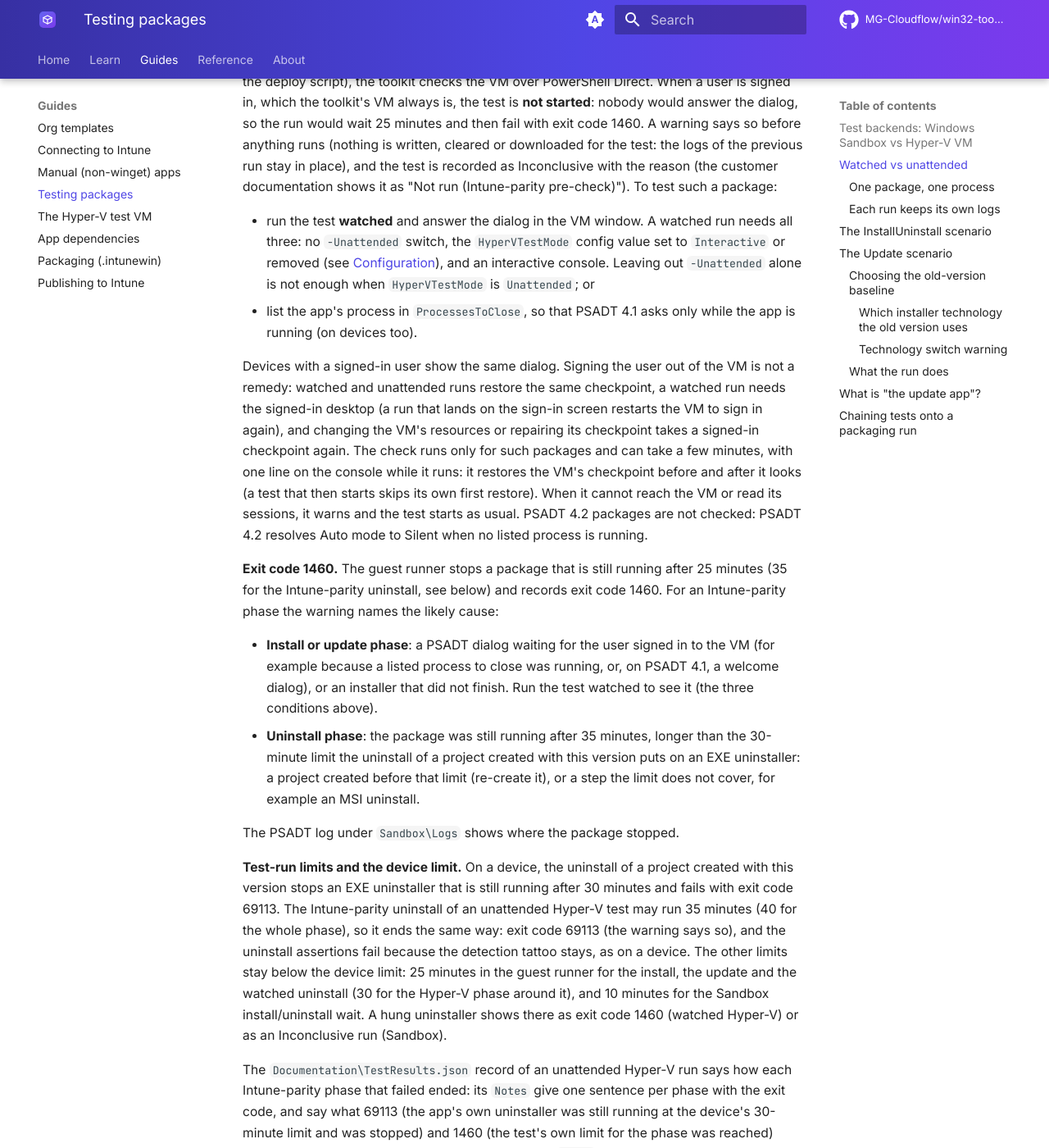
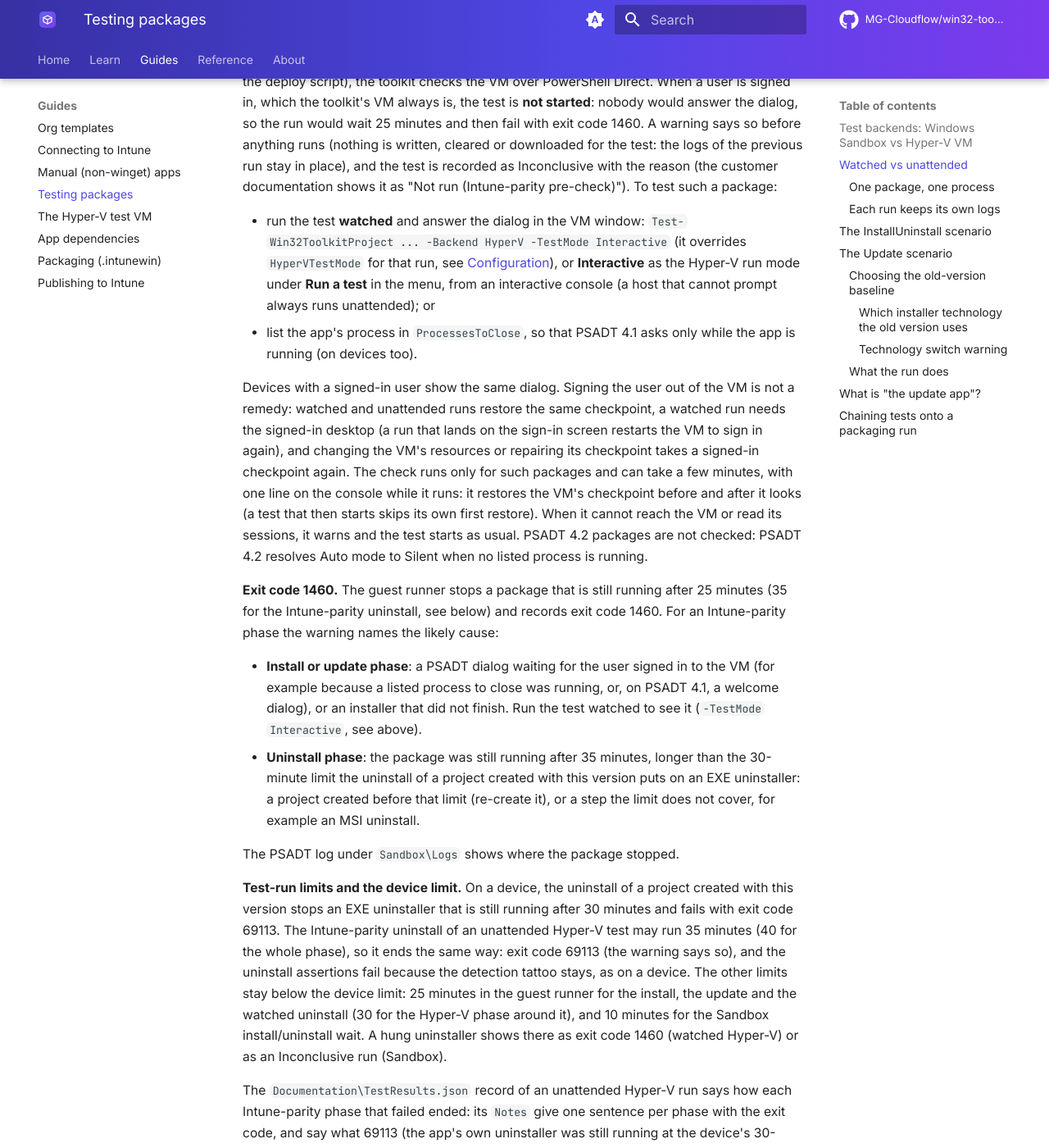
Before and after one commit to MG-Cloudflow/win32-toolkit, an MkDocs documentation site: the page built from docs/testing.md, in a window 1280 px wide and 1400 px high, scrolled down 2287 px. Shown: the whole window at 82% size. Built offline with MkDocs 1.6.1 and Material for MkDocs 9.7.7, drawn with Linux system fonts in a browser that asks for light colours; comment, search, counter and statistics services are not loaded.

Commit message:
fix(test): name -TestMode Interactive in the Intune-parity pre-check and exit-code 1460 remedies
TUI coverage audit G3: the pre-check's remedy and the 1460 hints listed three conditions for a watched run
(no -Unattended, HyperVTestMode removed or Interactive, an interactive console), the second of which only a
manual registry edit could meet. -TestMode Interactive now overrides HyperVTestMode for one run, so:

- Invoke-Win32ToolkitParityPrecheck: the message names Test-Win32ToolkitProject -TestMode Interactive, or
  Interactive as the Hyper-V run mode under Run a test in the menu, from an interactive console. The
  record's Notes (customer-doc text, no switch named) are unchanged.
- Invoke-Win32ToolkitHyperVRun: the Dialog41 / Dialog hints of exit code 1460 say the same.
- Test-Win32ToolkitProject help: "Run it watched (-TestMode Interactive, or Interactive as the Hyper-V run
  mode in the menu)"; docs/testing.md; docs/reference regenerated.

Tests: ParityPrecheck and HyperVProvider pin the new sentence and that "all three" is gone.

Co-Authored-By: Claude Opus 5.5 <noreply@anthropic.com>

```diff
--- a/docs/testing.md
+++ b/docs/testing.md
@@ -86,10 +86,11 @@ anything runs (nothing is written, cleared or downloaded for the test: the logs
 in place), and the test is recorded as Inconclusive with the reason (the customer documentation shows it
 as "Not run (Intune-parity pre-check)"). To test such a package:
 
-- run the test **watched** and answer the dialog in the VM window. A watched run needs all three: no
-  `-Unattended` switch, the `HyperVTestMode` config value set to `Interactive` or removed (see
-  [Configuration](configuration.md#test-modes-sandboxtestmode-hypervtestmode)), and an interactive console.
-  Leaving out `-Unattended` alone is not enough when `HyperVTestMode` is `Unattended`; or
+- run the test **watched** and answer the dialog in the VM window:
+  `Test-Win32ToolkitProject ... -Backend HyperV -TestMode Interactive` (it overrides `HyperVTestMode` for that
+  run, see [Configuration](configuration.md#test-modes-sandboxtestmode-hypervtestmode)), or **Interactive** as
+  the Hyper-V run mode under **Run a test** in the menu, from an interactive console (a host that cannot
+  prompt always runs unattended); or
 - list the app's process in `ProcessesToClose`, so that PSADT 4.1 asks only while the app is running
   (on devices too).
 
@@ -108,7 +109,7 @@ names the likely cause:
 
 - **Install or update phase**: a PSADT dialog waiting for the user signed in to the VM (for example
   because a listed process to close was running, or, on PSADT 4.1, a welcome dialog), or an installer that
-  did not finish. Run the test watched to see it (the three conditions above).
+  did not finish. Run the test watched to see it (`-TestMode Interactive`, see above).
 - **Uninstall phase**: the package was still running after 35 minutes, longer than the 30-minute limit
   the uninstall of a project created with this version puts on an EXE uninstaller: a project created
   before that limit (re-create it), or a step the limit does not cover, for example an MSI uninstall.
```
Also changed, not shown: docs/reference/Test-Win32ToolkitProject.md (+2 -1 lines), 5 other files.
